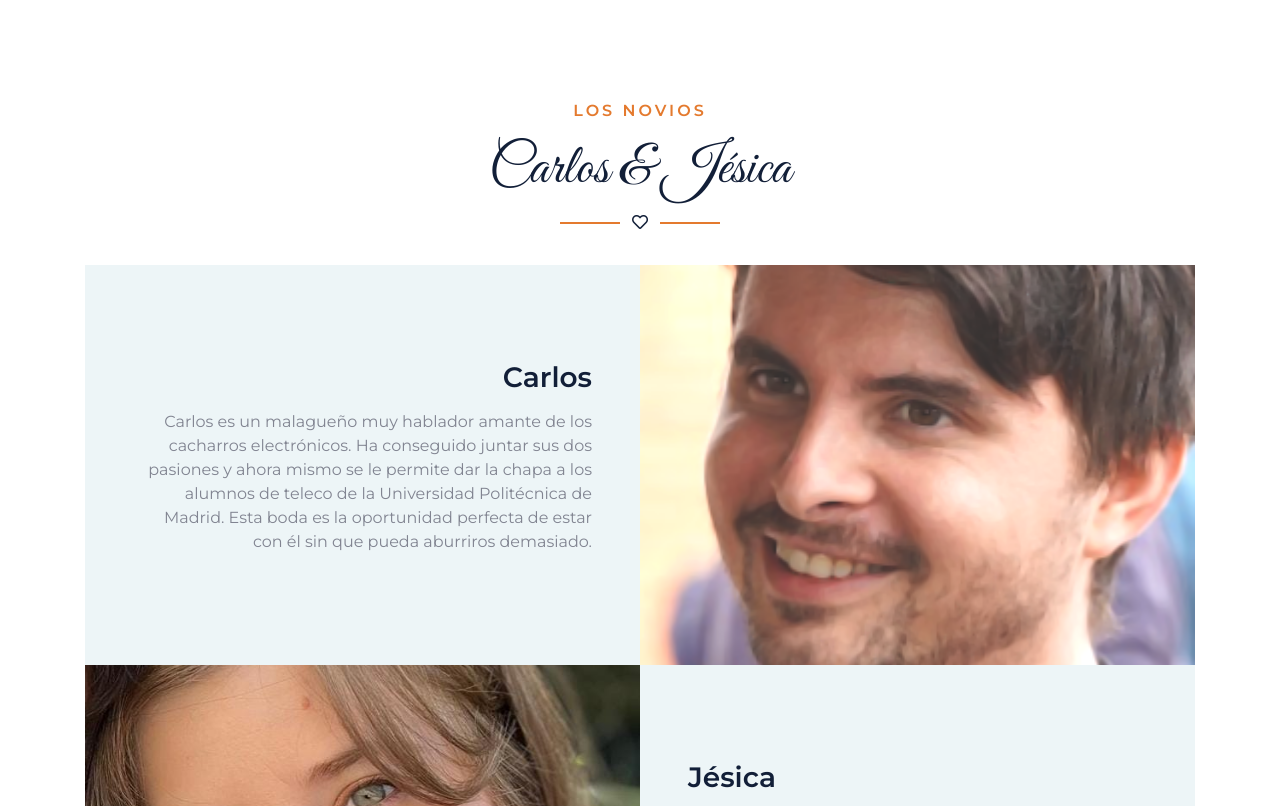
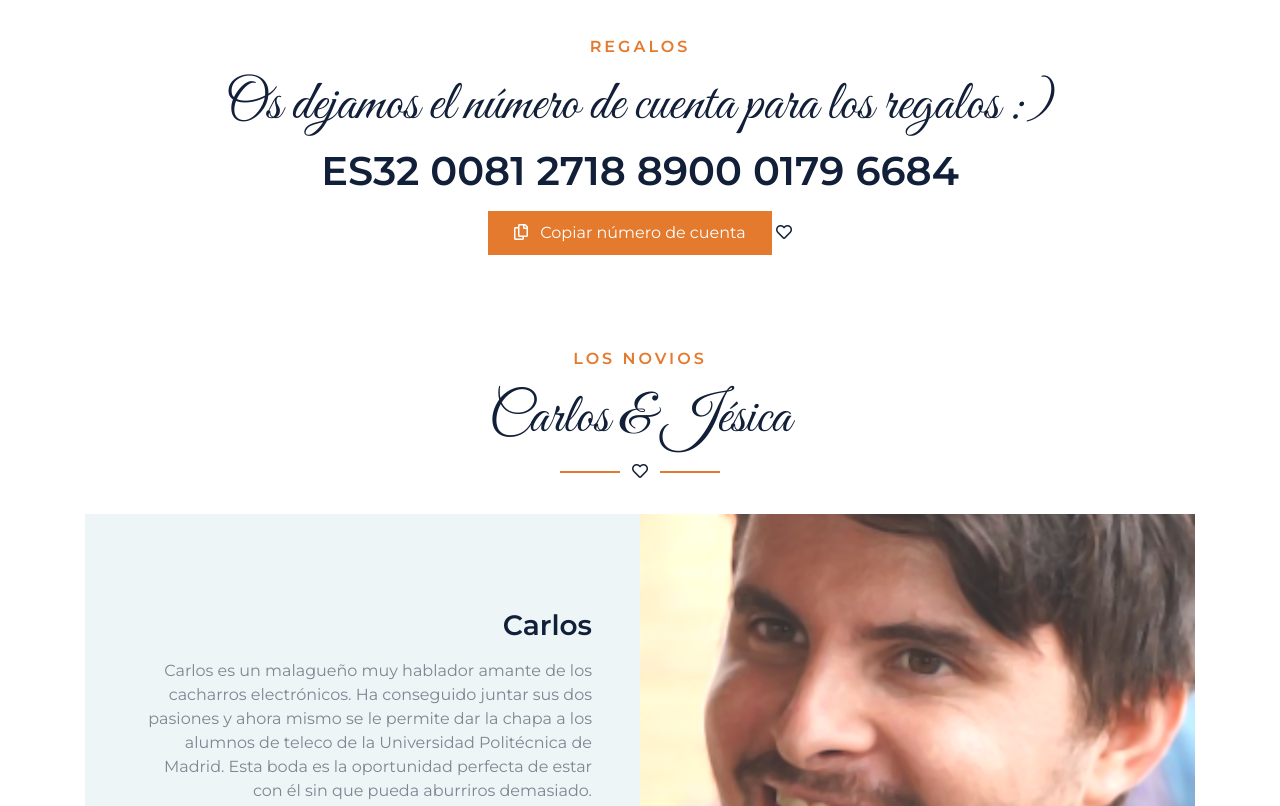
Before and after one commit to BodaJesicaCarlos/BodaJesicaCarlos.github.io, a plain HTML site: page index.html in a window 1280 px wide. Shown: the part 1599-2405 px from the top of the page. Drawn offline with nearby package versions, Linux system fonts and the light colour scheme.

Commit message:
añadido iban regalos

```diff
--- a/index.html
+++ b/index.html
@@ -152,8 +152,57 @@ document.getElementById('carousel-content').innerHTML = html;
         <button type="submit">Subir</button>
     </form>-->
     <!-- About Start -->
-    <div class="container-fluid py-5" id="about">
-        <div class="container py-5">
+<div class="container-fluid py-3" id="Regalos">
+    <div class="container py-3">
+        <div class="section-title position-relative text-center">
+            <h6 class="text-uppercase text-primary mb-3" style="letter-spacing: 3px;">
+                Regalos
+            </h6>
+
+            <h1 class="font-secondary display-4">
+                Os dejamos el número de cuenta para los regalos :)
+            </h1>
+
+            <h1 class="mb-3" id="numeroCuenta">
+                ES32 0081 2718 8900 0179 6684
+            </h1>
+
+            <button
+                type="button"
+                class="btn btn-primary px-4 py-2"
+                onclick="copiarCuenta()">
+                <i class="far fa-copy mr-2"></i>
+                Copiar número de cuenta
+            </button>
+
+            <p id="mensajeCopiado" class="text-success mt-3" style="display: none;">
+                ¡Número de cuenta copiado! ❤️
+            </p>
+
+            <i class="far fa-heart text-dark"></i>
+        </div>
+    </div>
+</div>
+
+<script>
+function copiarCuenta() {
+    const cuenta = document.getElementById("numeroCuenta").innerText.trim().replace(/\s/g, '');
+
+    navigator.clipboard.writeText(cuenta).then(function() {
+        const mensaje = document.getElementById("mensajeCopiado");
+
+        mensaje.style.display = "block";
+
+        setTimeout(function() {
+            mensaje.style.display = "none";
+        }, 2500);
+    }).catch(function(err) {
+        console.error("No se pudo copiar el número de cuenta:", err);
+    });
+}
+</script>
+    <div class="container-fluid py-3" id="about">
+        <div class="container py-3">
             <div class="section-title position-relative text-center">
                 <h6 class="text-uppercase text-primary mb-3" style="letter-spacing: 3px;">Los Novios</h6>
                 <h1 class="font-secondary display-4">Carlos & Jésica</h1>
```
